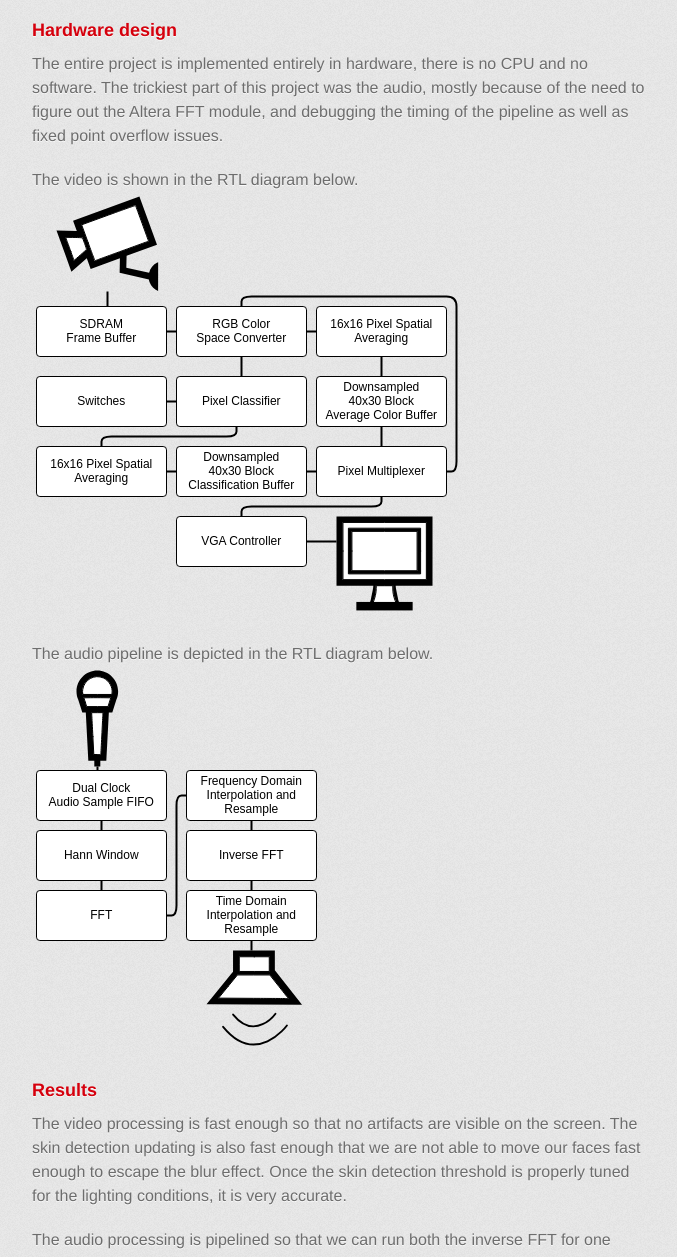
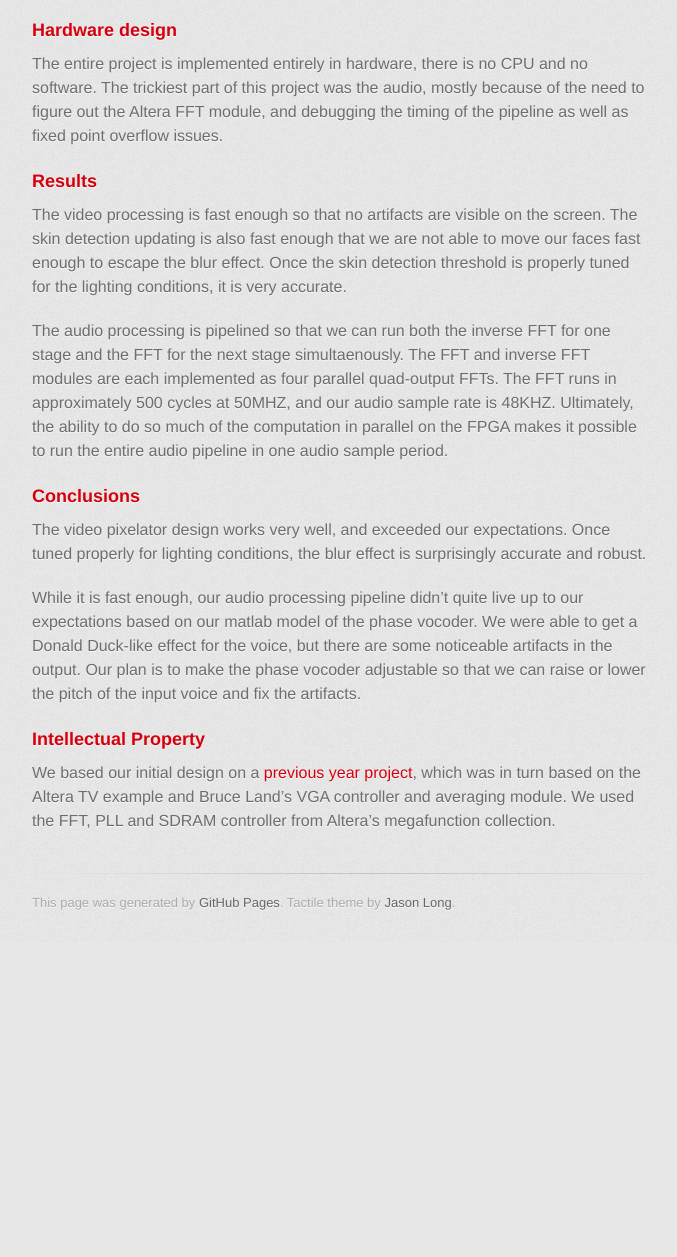
Before and after one commit to seanogden/witprocam, a plain HTML site: page index.html in a window 1280 px wide. Shown: the part 5271-6528 px from the top of the page, without its empty margins (298-975 px from the left). After the commit the page ends 6213 px from the top, so only its background shows below. Drawn offline with Linux system fonts and the light colour scheme; a web font is replaced by a local one.

Commit message:
removed shit.

```diff
--- a/index.html
+++ b/index.html
@@ -135,12 +135,6 @@ Video Hardware</p>
 
 <p>The entire project is implemented entirely in hardware, there is no CPU and no software.  The trickiest part of this project was the audio, mostly because of the need to figure out the Altera FFT module, and debugging the timing of the pipeline as well as fixed point overflow issues.</p>
 
-<p>The video is shown in the RTL diagram below.
-<img src="images/Pixelator.svg" alt=""></p>
-
-<p>The audio pipeline is depicted in the RTL diagram below.
-<img src="images/Phase-Vocoder.svg" alt=""></p>
-
 <h3>
 <a id="results-1" class="anchor" href="#results-1" aria-hidden="true"><span class="octicon octicon-link"></span></a>Results</h3>
 
```
